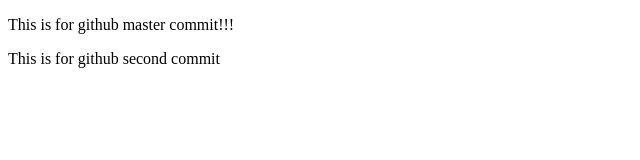
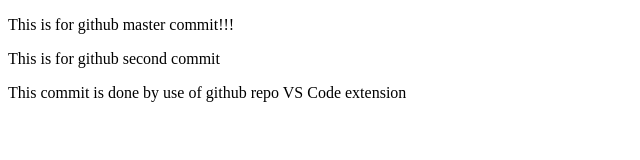
Before and after one commit to kannappan98/Practize, a plain HTML site: page index.html in a window 1280 px wide. Shown: the whole page, without its empty margins (0-640 px from the left). Drawn offline with Linux system fonts and the light colour scheme.

Commit message:
Third Commit

```diff
--- a/index.html
+++ b/index.html
@@ -9,5 +9,6 @@
 <body>
     <p>This is for github master commit!!!</p>
     <p>This is for github second commit </p>
+    <p>This commit is done by use of github repo VS Code extension</p>
 </body>
 </html>
```
